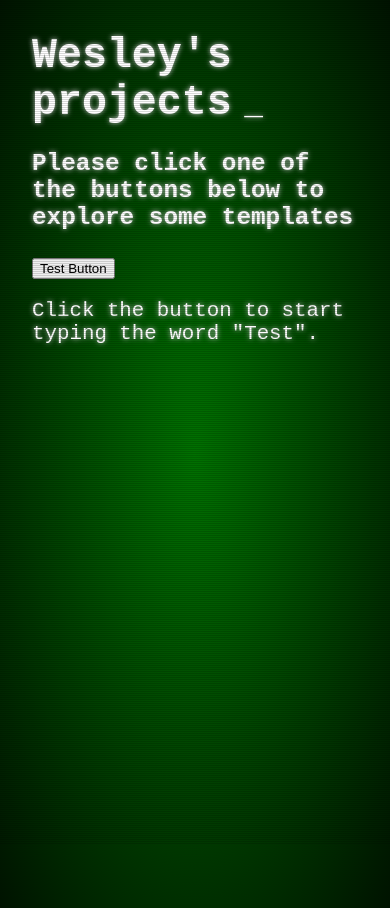
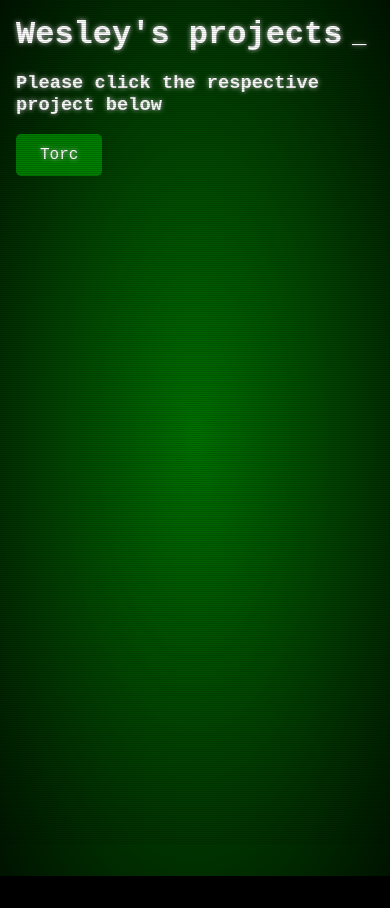
Before and after one commit to WesleyIreland109/AutoPartSalesTemplates.github.io, a plain HTML site: page index.html in a window 390 px wide. After the commit the page ends 876 px from the top, so only its background shows below. Drawn offline with Linux system fonts and the light colour scheme.

Commit message:
<feature> Major updates to CSS, javascript, and additional page

```diff
--- a/index.html
+++ b/index.html
@@ -2,48 +2,14 @@
 <html lang="en-US">
     <head>
         <meta charset="UTF-8">
-        <!-- <h1 id="Welcome"></h1>
-        <h1 id="cursor">_</h1> -->
         <h1 id="Welcome" style="display:inline;"></h1>
         <h2 id="cursor" style="display:inline;">_</h2>
-        <!-- <hr style="clear:both;"/> -->
-        <h3>Please click one of the buttons below to explore some templates</h3>
+        <h3>Please click the respective project below</h3>
 
-        <link rel="stylesheet" href="styles.css">
+        <link rel="stylesheet" href="old-terminal.css">
+        <script src="scripts.js"></script>
     </head>
     <body>
-        <button onclick="window.location.href='https://google.com';">Test Button</button>
-        <p>Click the button to start typing the word "Test".</p>
-
-        <!-- <button onclick="typeWriter()">Start Typing</button> -->
-        <p id="demo"></p>
-        <script>
-            window.onload=function(){
-                blinkCursor();
-                typeWriter();
-            }
-
-            var i = 0;
-            var txt = 'Wesley\'s projects';
-            var speed = 50;
-
-            function typeWriter() {
-                if (i < txt.length) {
-                    document.getElementById("Welcome").innerHTML += txt.charAt(i);
-                    i++;
-                    setTimeout(typeWriter, speed);
-                }
-            }
-
-            function blinkCursor() {
-            const cursor = document.getElementById("cursor");
-            if (cursor.style.visibility === "visible") {
-                cursor.style.visibility = "hidden";
-            } else {
-                cursor.style.visibility = "visible";
-            }
-            setTimeout(blinkCursor, 500);
-            }
-        </script>
+        <button type="button" onclick="window.location.href='torc.html';">Torc</button>
     </body>
 </html>
--- a/styles.css
+++ b/old-terminal.css
@@ -1,3 +1,4 @@
+/* Default styles */
 body {
   background-color: black;
   background-image: radial-gradient(rgba(0, 150, 0, 0.75), black 120%);
@@ -26,3 +27,31 @@ body::after {
 pre {
   margin: 0;
 }
+button {
+  background-color: rgba(0, 150, 0, 0.75);
+  border: none;
+  border-radius: 5px;
+  color: white;
+  cursor: pointer;
+  font-family: Inconsolata, monospace;
+  font-size: 1.3rem;
+  padding: 1rem 2rem;
+  text-shadow: 0 0 5px #c8c8c8;
+  transition: background-color 0.3s ease;
+}
+
+button:hover {
+  background-color: #00cc00;
+}
+
+/* Media query for screens smaller than 768px */
+@media (max-width: 767px) {
+  body {
+    padding: 1rem;
+    font-size: 1rem;
+  }
+  button {
+    padding: 0.75rem 1.5rem;
+    font-size: 1rem;
+  }
+}
--- /dev/null
+++ b/scripts.js
@@ -0,0 +1,41 @@
+window.onload=function() {
+    blinkCursor();
+    if (window.location.href.indexOf('index.html') > -1) {
+        typeWriter();
+    } else if(window.location.href.indexOf('torc.html') > -1) {
+        torcTypeWriter();
+    }
+}
+
+var i = 0;
+var j = 0;
+var title = 'Wesley\'s projects';
+var torcTitle = 'Torc Templates';
+var titleSpeed = 50;
+var cursorSpeed = 500;
+
+function typeWriter() {
+    if (i < title.length) {
+        document.getElementById("Welcome").innerHTML += title.charAt(i);
+        i++;
+        setTimeout(typeWriter, titleSpeed);
+    }
+}
+
+function torcTypeWriter() {
+    if (j < torcTitle.length) {
+        document.getElementById("TorcTitle").innerHTML += torcTitle.charAt(j);
+        j++;
+        setTimeout(torcTypeWriter, titleSpeed);
+    }
+}
+
+function blinkCursor() {
+    const cursor = document.getElementById("cursor");
+    if (cursor.style.visibility === "visible") {
+        cursor.style.visibility = "hidden";
+    } else {
+        cursor.style.visibility = "visible";
+    }
+    setTimeout(blinkCursor, cursorSpeed);
+}
```
Also changed, not shown: torc.html (added, +18 -0 lines).
